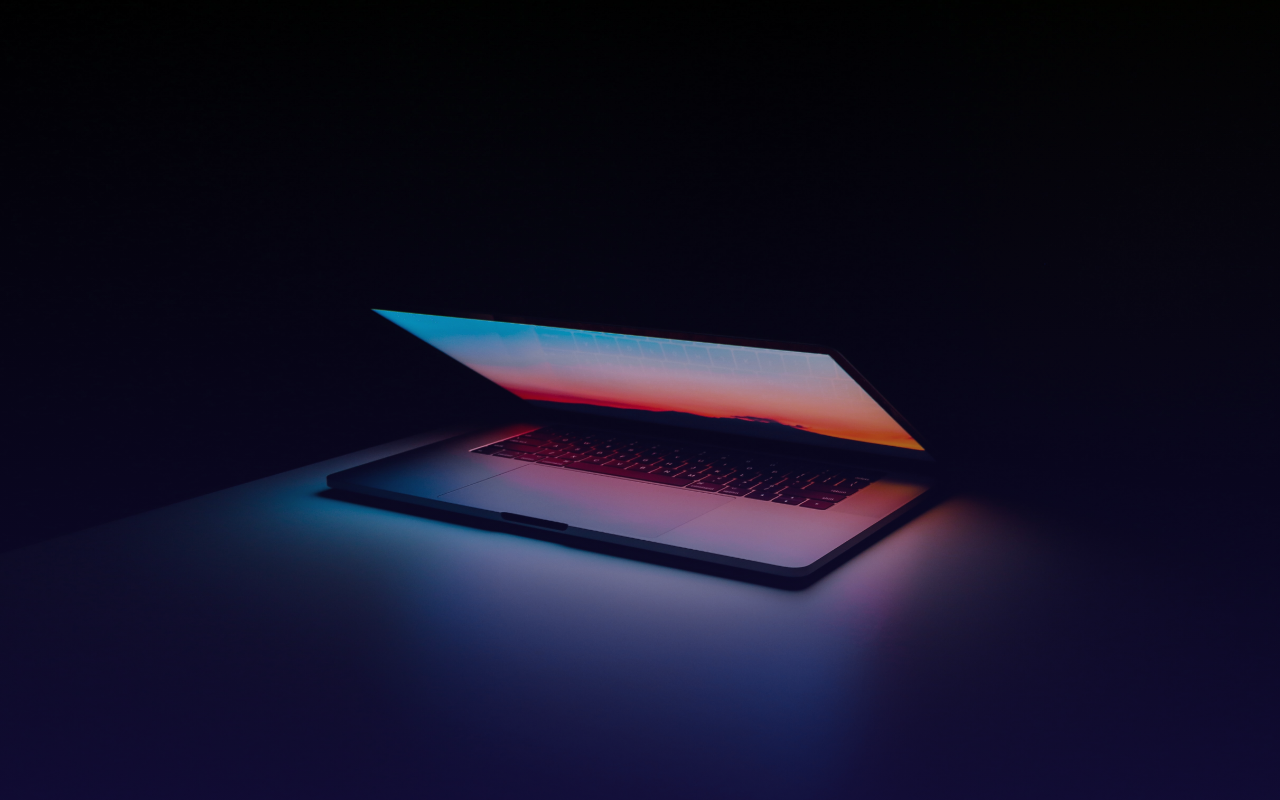
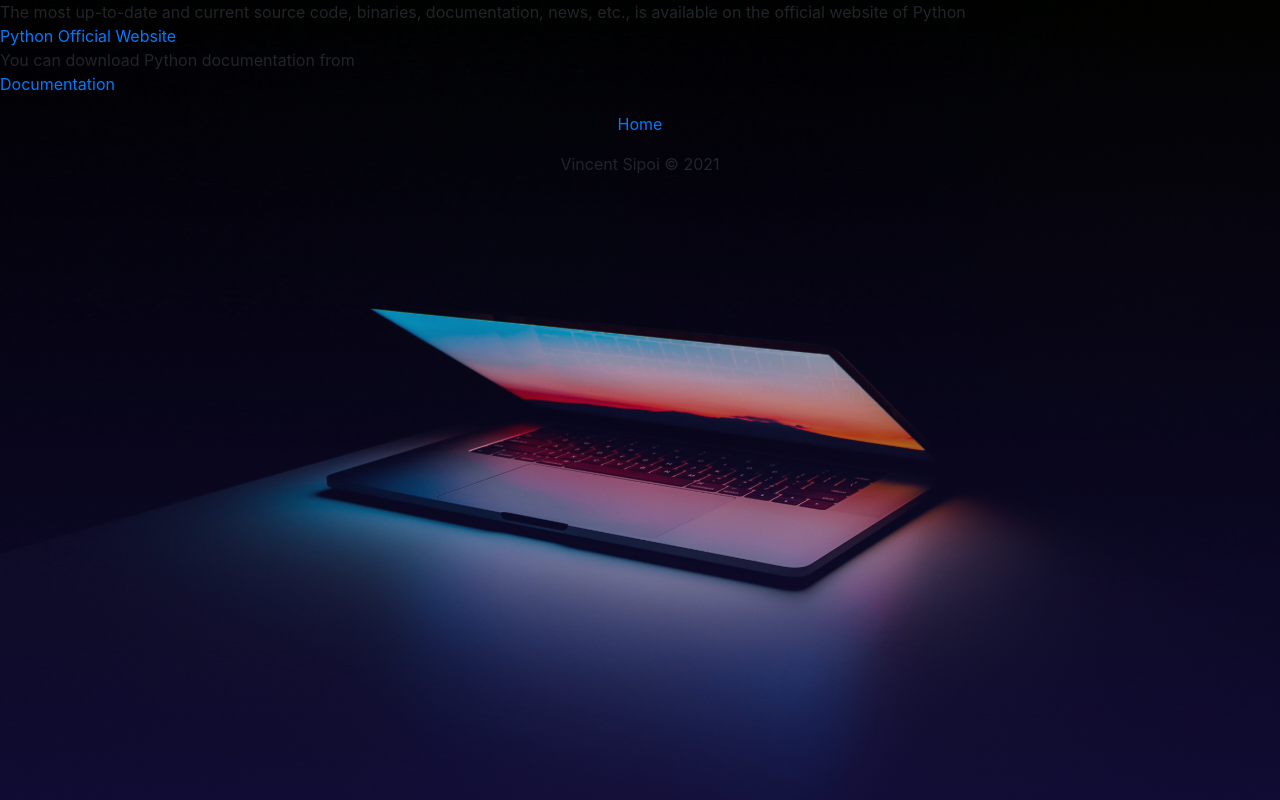
Before and after one commit to vin-sipoi/Vincent-Sipoi.github.io, a plain HTML site: page files/resources.html in a window 1280 px wide. Drawn offline with nearby package versions, Linux system fonts and the light colour scheme; files that its build step writes are made by us from their sources.

Commit message:
Made changes to all

```diff
--- a/files/resources.html
+++ b/files/resources.html
@@ -17,6 +17,19 @@
         <title>resources</title>
     </head>
 <body>
+    <p>
+        The most up-to-date and current source code, binaries, documentation, news, etc.,
+        is available on the official website of Python<br>
+        <a href= "https://www.python.org/"> Python Official Website</a><br>
+        You can download Python documentation from<br>
+        <a href= "https://www.python.org/doc/"> Documentation</a>
+    </p>
 
+    <footer  style="text-align: center;" >
+        <ul class="list-inline">
+            <li class="list-inline-item"><a href="/index.html">Home</a></li>
+        </ul>
+        <p> Vincent Sipoi © 2021</p>
+    </footer>
 </body>
 </html>
```
Also changed, not shown: files/Installation.html (deleted, +0 -22 lines), files/about.html (+7 -1 lines), files/essentials.html (+2 -1 lines).
